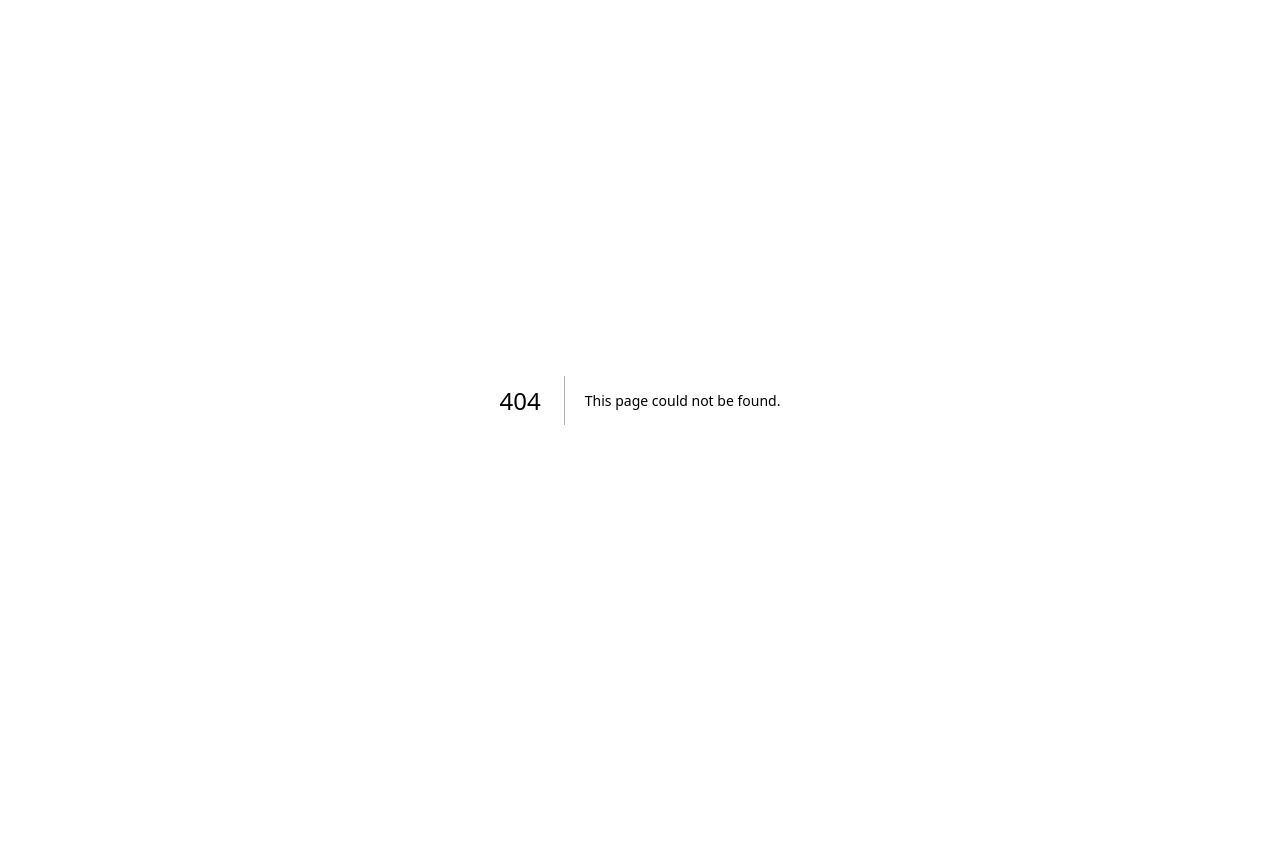
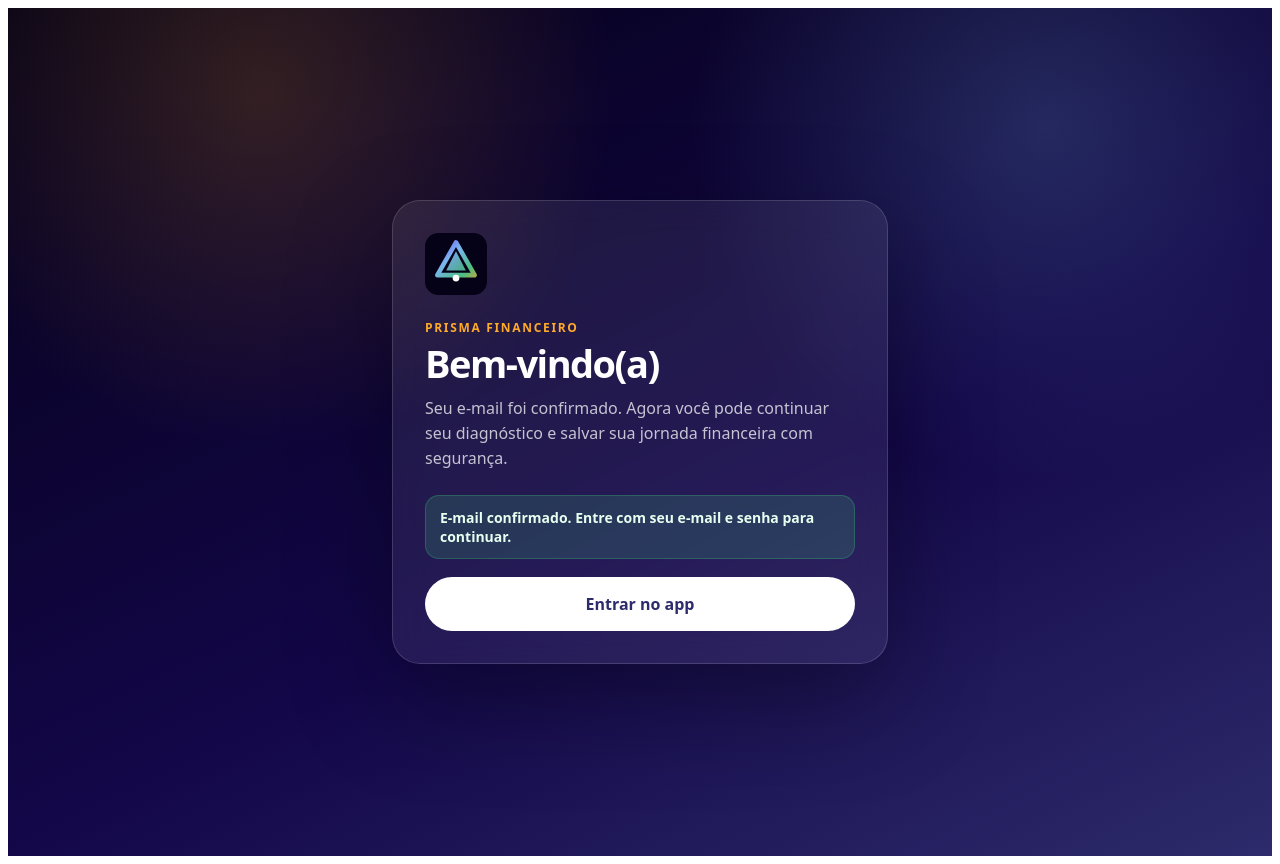
Before and after one commit to crietiago/prisma-financeiro, a Next.js app: page /boas-vindas in a window 1280 px wide. Before the commit this address had no page. Before the commit the page ends 800 px from the top, so only its background shows below. Built offline with nearby package versions, Linux system fonts and the light colour scheme.

Commit message:
Add Supabase welcome redirect flow

```diff
--- a/src/app/api/cadastro/route.ts
+++ b/src/app/api/cadastro/route.ts
@@ -13,12 +13,14 @@ export async function POST(request: Request) {
   const email = String(formData.get("email") || "").trim().toLowerCase();
   const password = String(formData.get("password") || "");
   const next = nextPath(formData);
+  const welcomeUrl = new URL("/boas-vindas", request.url);
+  welcomeUrl.searchParams.set("next", next);
 
   if (!isSupabaseConfigured() || !name || !email || password.length < 8) {
     redirect(`/cadastro?erro=1&next=${encodeURIComponent(next)}`);
   }
 
-  const session = await signUpWithSupabase(email, password, name);
+  const session = await signUpWithSupabase(email, password, name, welcomeUrl.toString());
   if (!session) redirect(`/cadastro?erro=1&next=${encodeURIComponent(next)}`);
 
   if (await setSupabaseSessionCookies(session)) redirect(next);
--- /dev/null
+++ b/src/app/api/supabase-session/route.ts
@@ -0,0 +1,22 @@
+import { getSupabaseUser } from "@/lib/supabase";
+import { setSupabaseSessionCookies } from "@/lib/auth";
+
+export async function POST(request: Request) {
+  const body = await request.json().catch(() => null);
+
+  const accessToken = typeof body?.access_token === "string" ? body.access_token : "";
+  const refreshToken = typeof body?.refresh_token === "string" ? body.refresh_token : "";
+  const expiresIn = Number(body?.expires_in || 3600);
+
+  if (!accessToken || !(await getSupabaseUser(accessToken))) {
+    return Response.json({ error: "Unauthorized" }, { status: 401 });
+  }
+
+  await setSupabaseSessionCookies({
+    access_token: accessToken,
+    refresh_token: refreshToken,
+    expires_in: Number.isFinite(expiresIn) ? expiresIn : 3600,
+  });
+
+  return Response.json({ ok: true });
+}
--- /dev/null
+++ b/src/app/boas-vindas/page.tsx
@@ -0,0 +1,27 @@
+import { WelcomeSession } from "./welcome-session";
+
+type SearchParams = Promise<{ next?: string }>;
+
+function safeNext(next?: string) {
+  return next && next.startsWith("/") && !next.startsWith("//") ? next : "/app.html";
+}
+
+export default async function BoasVindasPage({ searchParams }: { searchParams: SearchParams }) {
+  const params = await searchParams;
+  const next = safeNext(params.next);
+
+  return (
+    <main className="login-shell">
+      <section className="login-card welcome-card" aria-label="Boas-vindas Prisma Financeiro">
+        <img src="/assets/icon.svg" alt="" className="login-icon" />
+        <p className="eyebrow">Prisma Financeiro</p>
+        <h1>Bem-vindo(a)</h1>
+        <p className="lead">
+          Seu e-mail foi confirmado. Agora você pode continuar seu diagnóstico e salvar sua jornada financeira com
+          segurança.
+        </p>
+        <WelcomeSession next={next} />
+      </section>
+    </main>
+  );
+}
--- /dev/null
+++ b/src/app/boas-vindas/welcome-session.tsx
@@ -0,0 +1,57 @@
+"use client";
+
+import { useEffect, useMemo, useState } from "react";
+
+type Status = "checking" | "ready" | "manual";
+
+function safeNext(value: string | null) {
+  return value && value.startsWith("/") && !value.startsWith("//") ? value : "/app.html";
+}
+
+export function WelcomeSession({ next }: { next: string }) {
+  const [status, setStatus] = useState<Status>("checking");
+  const destination = useMemo(() => safeNext(next), [next]);
+
+  useEffect(() => {
+    const hash = new URLSearchParams(window.location.hash.replace(/^#/, ""));
+    const accessToken = hash.get("access_token");
+    const refreshToken = hash.get("refresh_token");
+    const expiresIn = hash.get("expires_in");
+
+    if (!accessToken) {
+      setStatus("manual");
+      return;
+    }
+
+    fetch("/api/supabase-session", {
+      method: "POST",
+      credentials: "include",
+      headers: { "content-type": "application/json" },
+      body: JSON.stringify({
+        access_token: accessToken,
+        refresh_token: refreshToken,
+        expires_in: expiresIn ? Number(expiresIn) : undefined,
+      }),
+    })
+      .then((response) => {
+        if (!response.ok) throw new Error("Invalid session");
+        window.history.replaceState(null, "", window.location.pathname + window.location.search);
+        setStatus("ready");
+      })
+      .catch(() => setStatus("manual"));
+  }, []);
+
+  return (
+    <>
+      {status === "checking" ? <p className="success">Confirmando seu acesso com segurança...</p> : null}
+      {status === "ready" ? <p className="success">E-mail confirmado. Sua entrada segura está pronta.</p> : null}
+      {status === "manual" ? (
+        <p className="success">E-mail confirmado. Entre com seu e-mail e senha para continuar.</p>
+      ) : null}
+
+      <a className="primary-link" href={status === "ready" ? destination : `/entrar?cadastro=1&next=${encodeURIComponent(destination)}`}>
+        Entrar no app
+      </a>
+    </>
+  );
+}
--- a/src/app/globals.css
+++ b/src/app/globals.css
@@ -111,6 +111,23 @@
   cursor: pointer;
 }
 
+.primary-link {
+  display: flex;
+  min-height: 54px;
+  align-items: center;
+  justify-content: center;
+  border-radius: 999px;
+  color: #2D2B6B;
+  background: #fff;
+  font: inherit;
+  font-weight: 900;
+  text-decoration: none;
+}
+
+.welcome-card .success {
+  margin-bottom: 18px;
+}
+
 .login-link {
   margin: 18px 0 0;
   color: rgba(255, 255, 255, .72);
--- a/src/lib/supabase.ts
+++ b/src/lib/supabase.ts
@@ -50,8 +50,9 @@ export async function signInWithSupabase(email: string, password: string) {
   return (await response.json()) as SupabaseAuthSession;
 }
 
-export async function signUpWithSupabase(email: string, password: string, name: string) {
-  const response = await supabaseFetch("/auth/v1/signup", {
+export async function signUpWithSupabase(email: string, password: string, name: string, redirectTo?: string) {
+  const path = redirectTo ? `/auth/v1/signup?redirect_to=${encodeURIComponent(redirectTo)}` : "/auth/v1/signup";
+  const response = await supabaseFetch(path, {
     method: "POST",
     body: JSON.stringify({
       email,
```
Also changed, not shown: supabase/templates/README.md.
